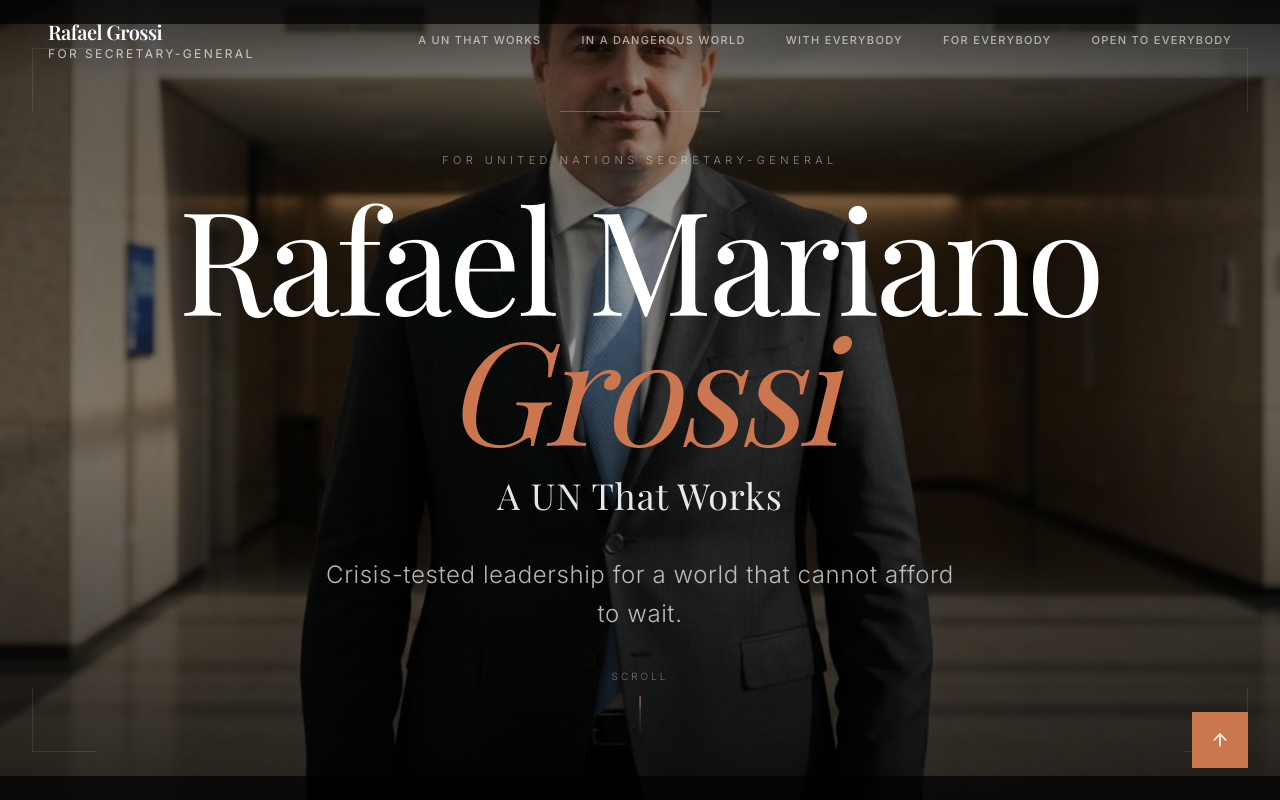
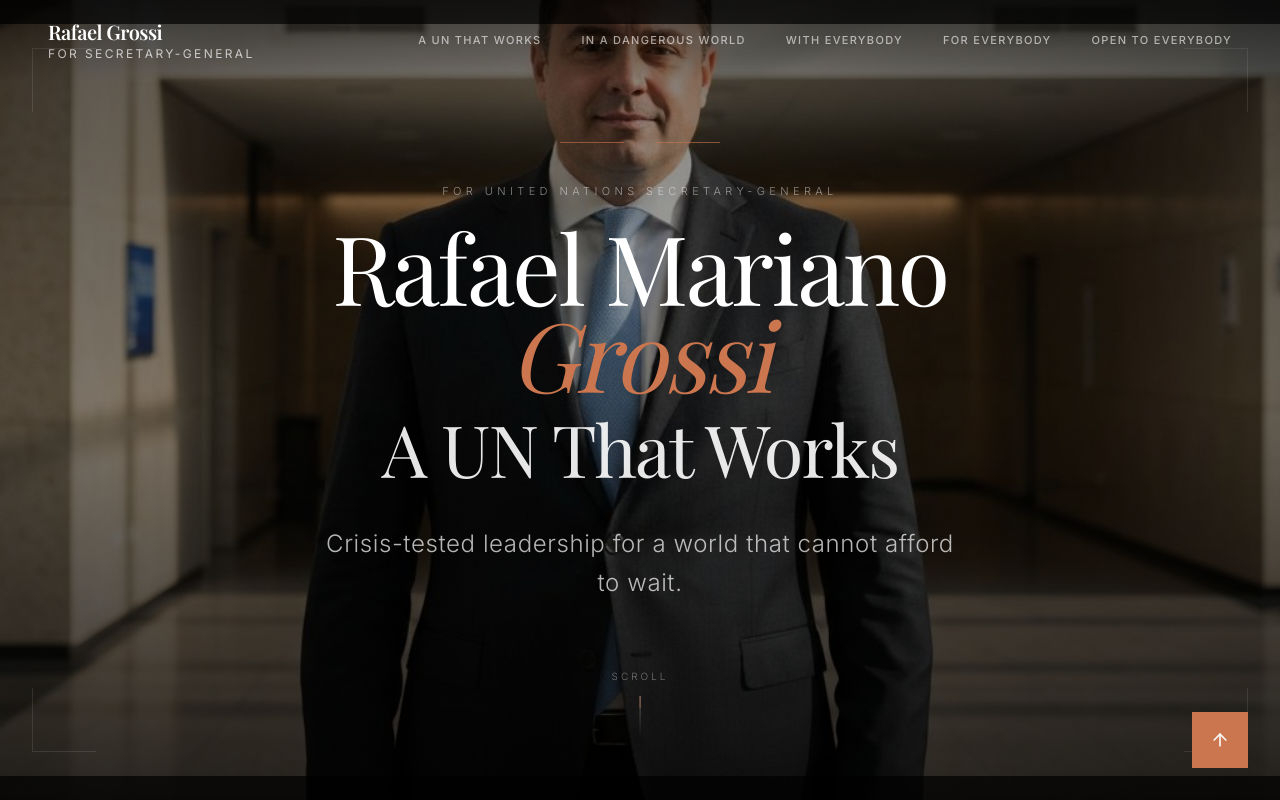
Before and after one commit to demireidel/PS-Grossi, a Next.js app: page / in a window 1280 px wide. Shown: the top 800 px of the page. Built offline with nearby package versions, Linux system fonts and the light colour scheme; a web font is replaced by a local one.

Commit message:
style: adjust text sizes for visual consistency
Make "Rafael Mariano Grossi" 'text-8xl' and "A UN That Works" 'text-7xl' for similar presence.

```diff
--- a/components/sections/hero-section.tsx
+++ b/components/sections/hero-section.tsx
@@ -52,7 +52,7 @@ export function HeroSection() {
 
         <div className="overflow-hidden">
           <h1
-            className={`font-serif text-5xl md:text-7xl lg:text-[8rem] xl:text-[9rem] text-white font-normal leading-[0.9] mb-6 tracking-tight transition-all duration-1000 delay-500 ${
+            className={`font-serif text-4xl md:text-6xl lg:text-7xl xl:text-8xl text-white font-normal leading-[0.9] mb-4 tracking-tight transition-all duration-1000 delay-500 ${
               loaded ? "opacity-100 translate-y-0" : "opacity-0 translate-y-full"
             }`}
           >
@@ -62,7 +62,7 @@ export function HeroSection() {
         </div>
 
         <p
-          className={`font-serif text-2xl md:text-3xl lg:text-4xl text-white/90 mb-10 tracking-wide transition-all duration-1000 delay-600 ${
+          className={`font-serif text-3xl md:text-5xl lg:text-6xl xl:text-7xl text-white/90 mb-10 tracking-tight transition-all duration-1000 delay-600 ${
             loaded ? "opacity-100 translate-y-0" : "opacity-0 translate-y-8"
           }`}
         >
```
